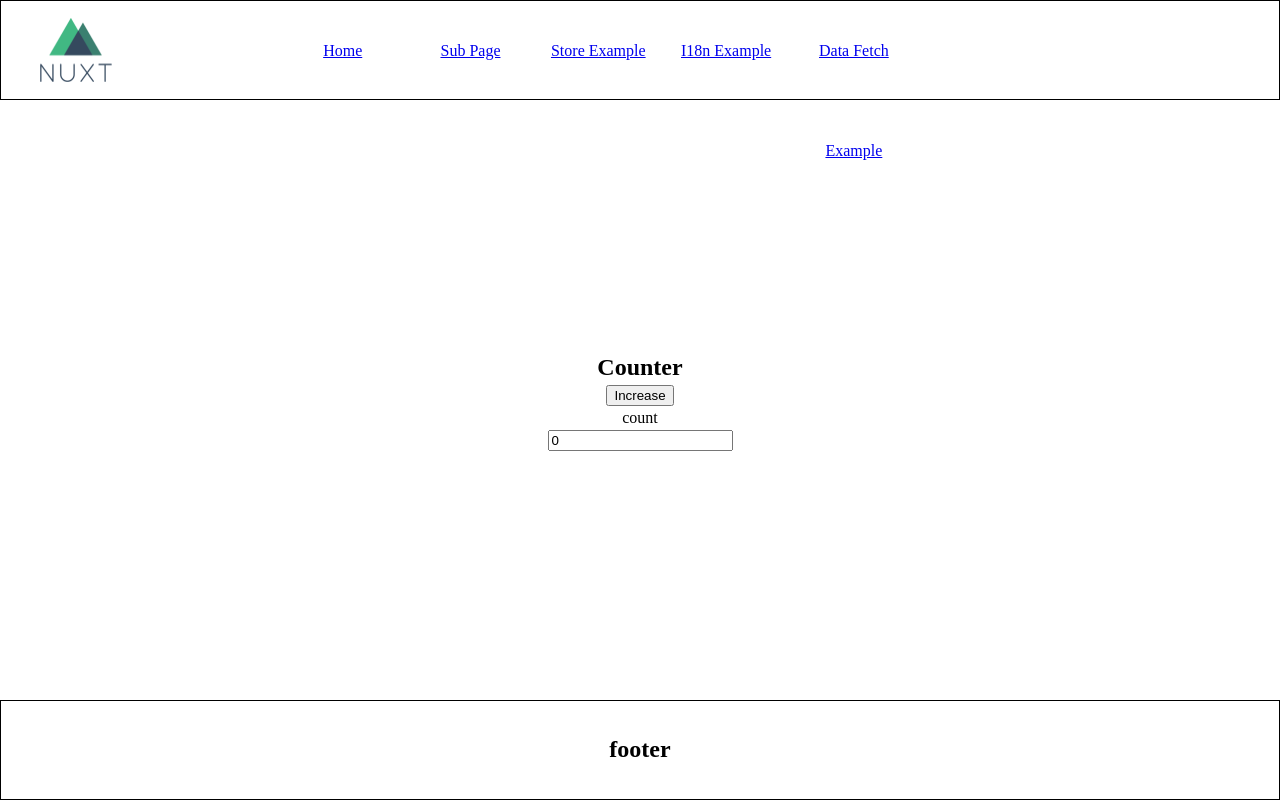
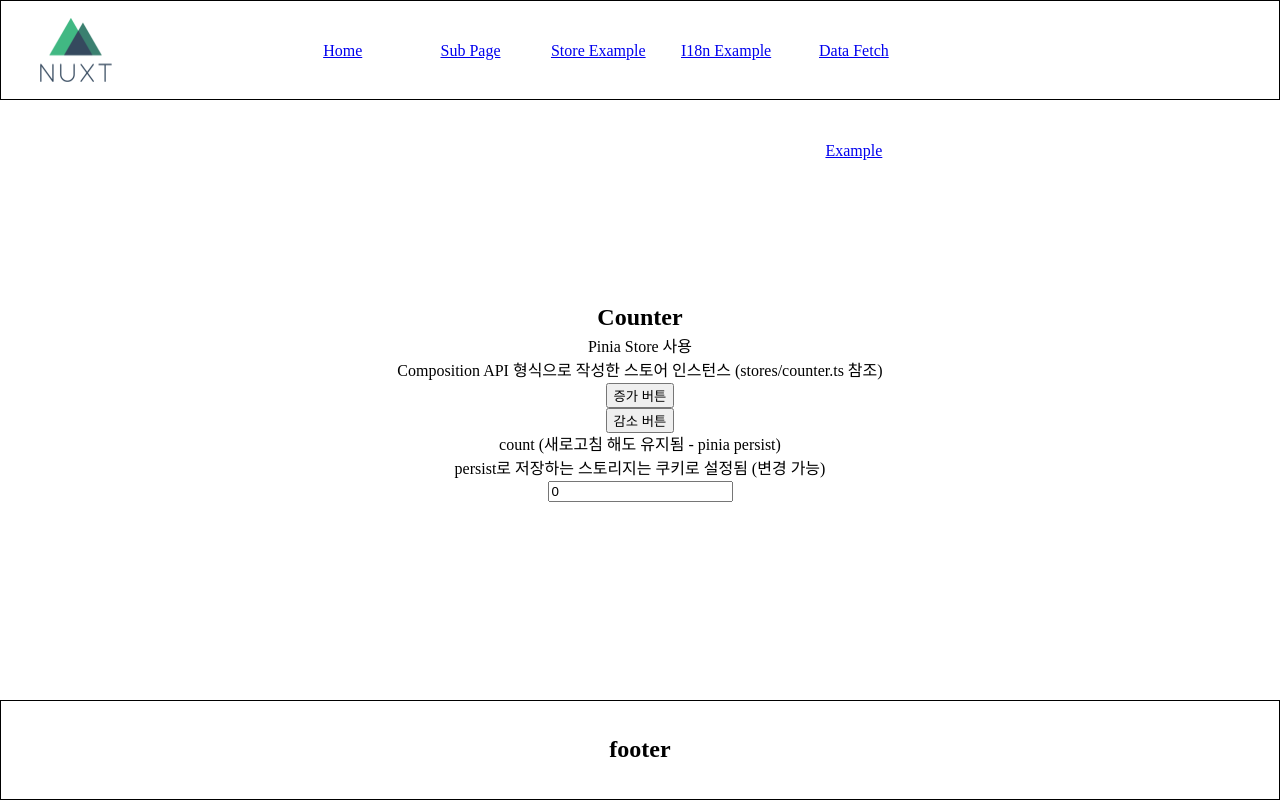
Before and after one commit to taezzang/nuxt3-boilerplate-code, a Nuxt app: page /store in a window 1280 px wide. Built offline with nearby package versions, Linux system fonts and the light colour scheme.

Commit message:
스토어 예시 페이지 설명 추가

```diff
--- a/pages/store.vue
+++ b/pages/store.vue
@@ -1,8 +1,12 @@
 <template>
     <div class="section">
         <h2>Counter</h2>
-        <button @click="counterStore.increment()">Increase</button>
-        <label for="count">count</label>
+        <p>Pinia Store 사용</p>
+        <p>Composition API 형식으로 작성한 스토어 인스턴스 (stores/counter.ts 참조)</p>
+        <button @click="counterStore.increment()">증가 버튼</button>
+        <button @click="counterStore.decrement()">감소 버튼</button>
+        <label for="count">count (새로고침 해도 유지됨 - pinia persist)</label>
+        <p>persist로 저장하는 스토리지는 쿠키로 설정됨 (변경 가능)</p>
         <input id="count" v-model="counterStore.count" type="number" />
     </div>
 </template>
--- a/stores/counter.ts
+++ b/stores/counter.ts
@@ -8,8 +8,11 @@ export const useCounterStore = defineStore(
         function increment() {
             count.value += 1;
         }
+        function decrement() {
+            count.value -= 1;
+        }
         const doubleCount = computed(() => count.value * 2);
-        return { count, increment, doubleCount };
+        return { count, increment, doubleCount, decrement };
     },
     {
         persist: true,
```
